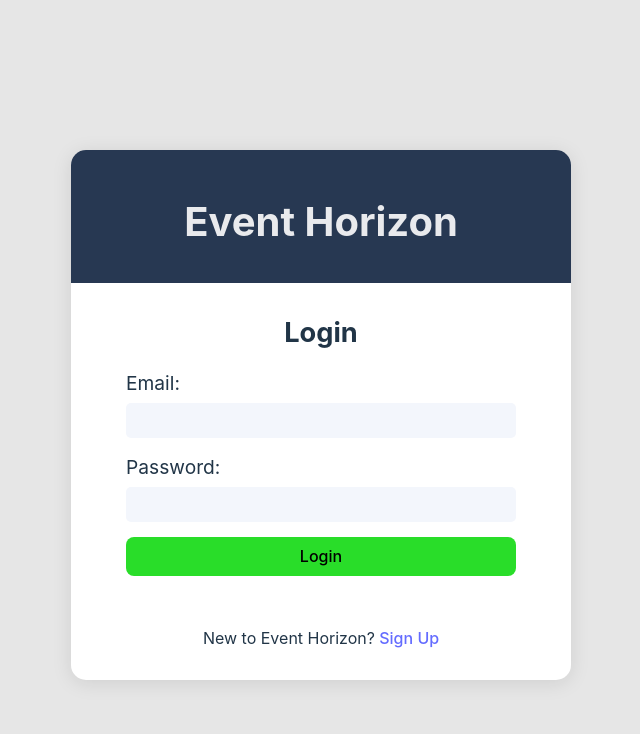
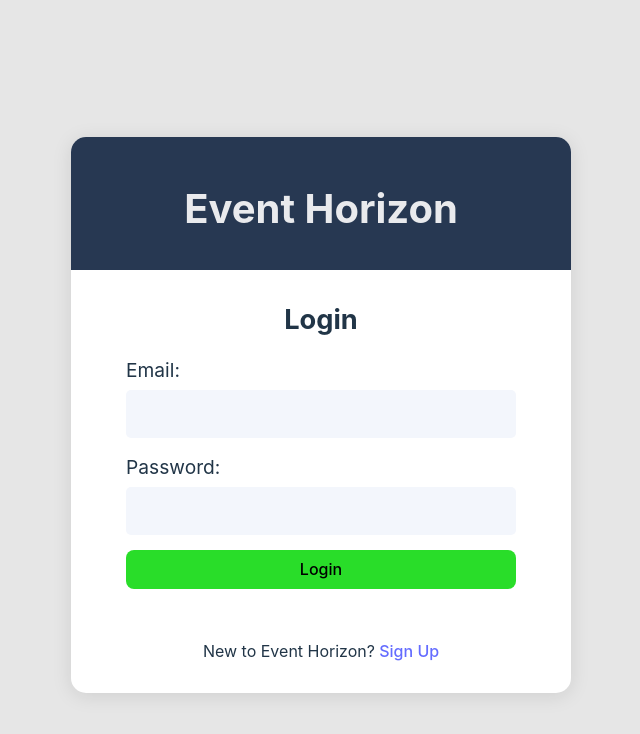
Before and after one commit to fau446/event-horizon, a React (Vite) app: page /login in a window 1280 px wide. Shown: the top 734 px of the page, without its empty margins (319-959 px from the left). Built offline with nearby package versions, Linux system fonts and the light colour scheme.

Commit message:
Fix content not fitting on larger screen sizes

```diff
--- a/src/components/Calendar.jsx
+++ b/src/components/Calendar.jsx
@@ -30,7 +30,7 @@ function Calendar({ events, setSelectedEvent, setDisplayEditModal }) {
         startAccessor="start"
         endAccessor="end"
         eventPropGetter={eventPropGetter}
-        style={{ height: 500 }}
+        style={{ height: "100%" }}
       />
     </div>
   );
--- a/src/index.css
+++ b/src/index.css
@@ -35,7 +35,6 @@ html {
 
 body {
   background-color: rgb(230, 230, 230);
-  /* min-height: 100%; */
   min-width: 100%;
 }
 
@@ -51,7 +50,8 @@ label {
 
 input,
 textarea {
-  padding: 10px;
+  padding: 15px;
+  font-size: 1em;
   border-radius: 5px;
   background-color: #f3f6fc;
   border: none;
--- a/src/styles/Dashboard.module.css
+++ b/src/styles/Dashboard.module.css
@@ -2,6 +2,7 @@
   display: grid;
   grid-template-columns: 1fr 3fr;
   grid-template-rows: 2fr 7fr 1fr;
+  min-height: 100vh;
 }
 
 .nav {
```
